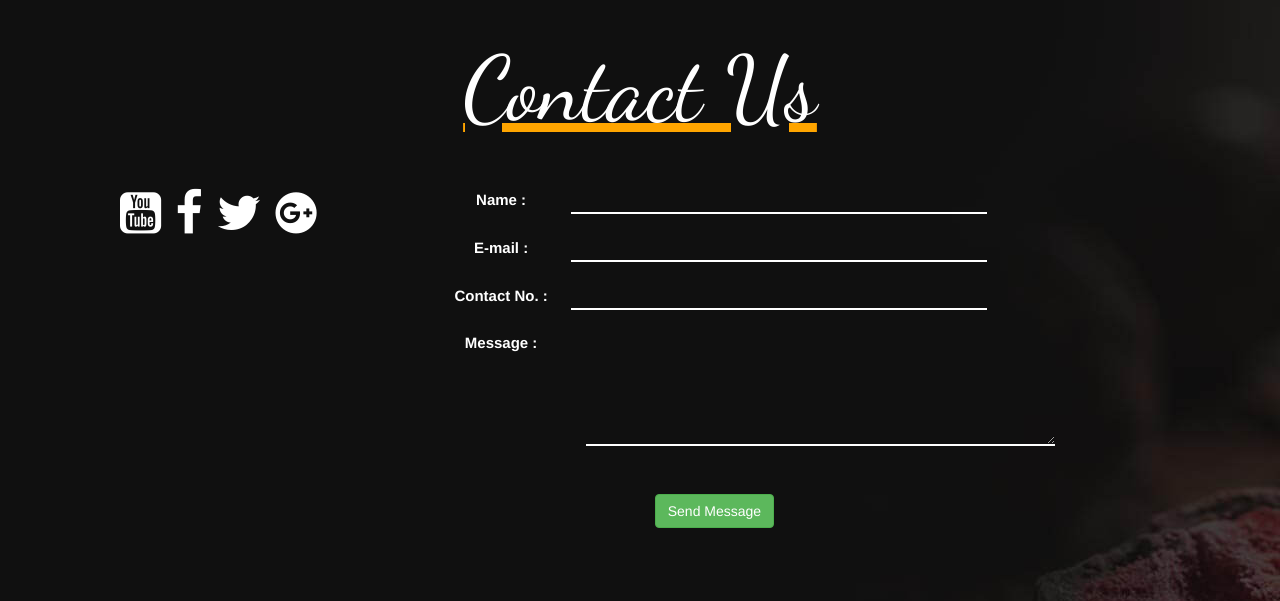
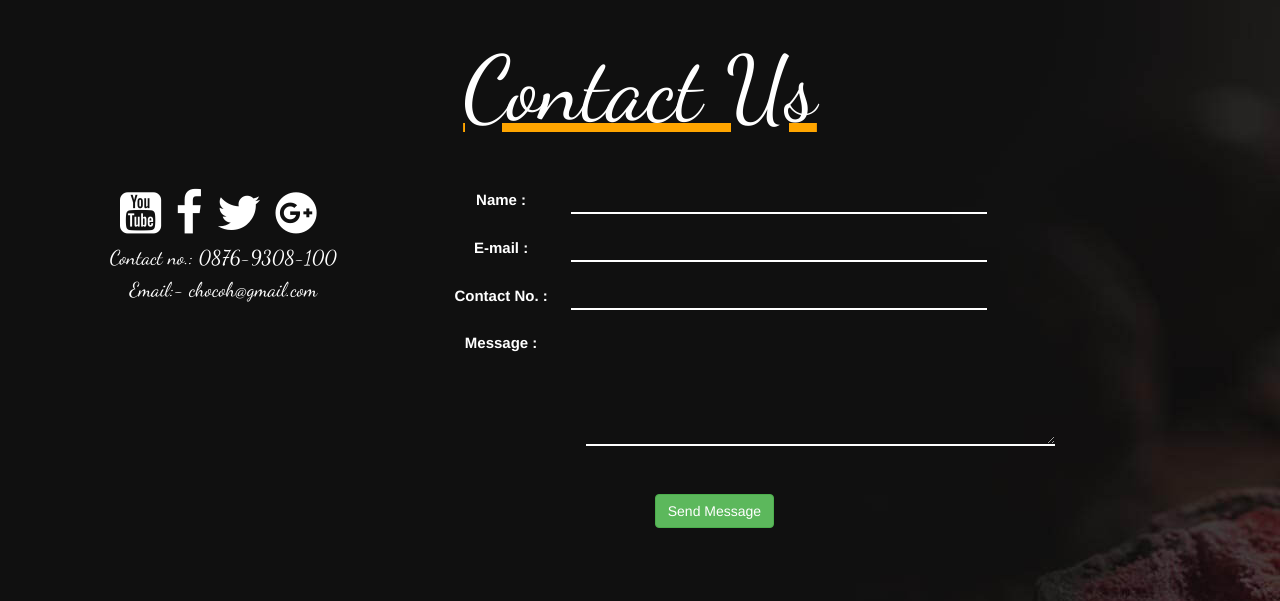
Before and after one commit to IIT-Sujal/Chocoh, a Django app: page / in a window 1280 px wide. Shown: the part 3342-3943 px from the top of the page. Run offline with Django 3.2, Linux system fonts and the light colour scheme; data comes from the database, SQL or seed files in the repository; data that the repository does not hold is empty; some libraries are stand-ins or nearby versions.

Commit message:
added changes

```diff
--- a/home/database_creation.sql
+++ b/home/database_creation.sql
@@ -1,4 +1,4 @@
-drop database if exists sujal24;
+drop database if exists sujal24$chocoh;
 create database sujal24$chocoh;
 use sujal24$chocoh;
 create table user(user_id int primary key not null auto_increment,name char(50) not null,password char(50) not null,email_id char(50),contact_no char(10),user_wallet int default '0');
--- a/home/templates/home.html
+++ b/home/templates/home.html
@@ -190,6 +190,9 @@ This can be a holiday greeting if the boxes are corporate Christmas gifts or any
 		<a href="https://www.facebook.com/"><i class="fa fa-facebook" style="font-size:48px;color:white;padding-right: 10px;"></i></a>
 		<a href="https://twitter.com/Twitter"><i class="fa fa-twitter" style="font-size:48px;color:white;padding-right: 10px;"></i></a>
 		<a href="https://plus.google.com/discover"><i class="fa fa-google-plus-official" style="font-size:48px;color:white;padding-right: 10px;"></i></a>
+		<br>
+		<h4>Contact no.: 0876-9308-100</h4>
+		<h4>Email:- chocoh@gmail.com</h4>
 	</div>
     <form class="col-md-8 text-center" method="POST" action="/contact_us_message">{% csrf_token %}
       	<div class="row">
--- a/home/views.py
+++ b/home/views.py
@@ -7,7 +7,7 @@ import MySQLdb,uuid
 
 # Create your views here.
 def db_init():
-	db=MySQLdb.connect(host="localhost",user="sujal24",passwd="abc123abc",db="sujal24$chocoh")
+	db=MySQLdb.connect(host="sujal24.mysql.pythonanywhere-services.com",user="sujal24",passwd="abc123abc",db="sujal24$chocoh")
 	return db,db.cursor()
 
 def get_txnid():
```
